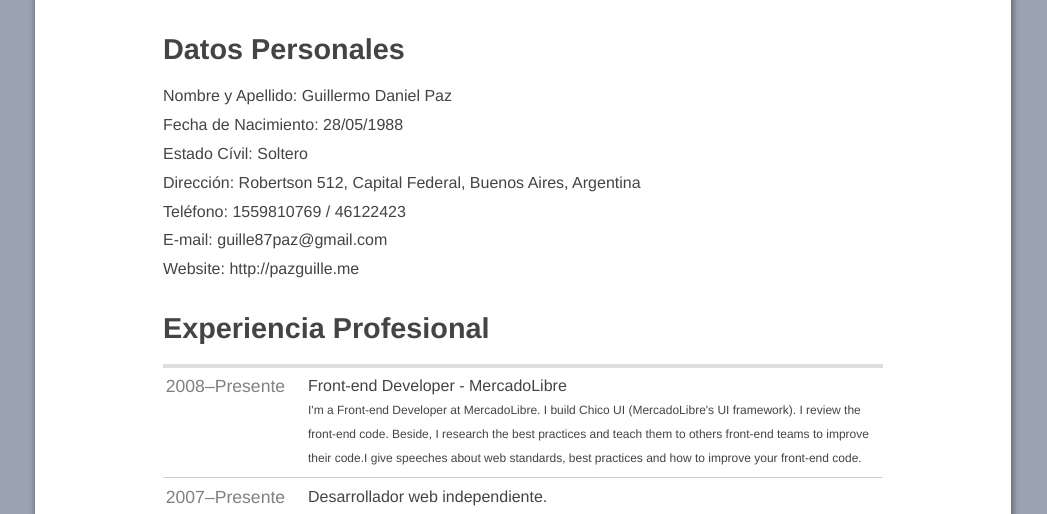
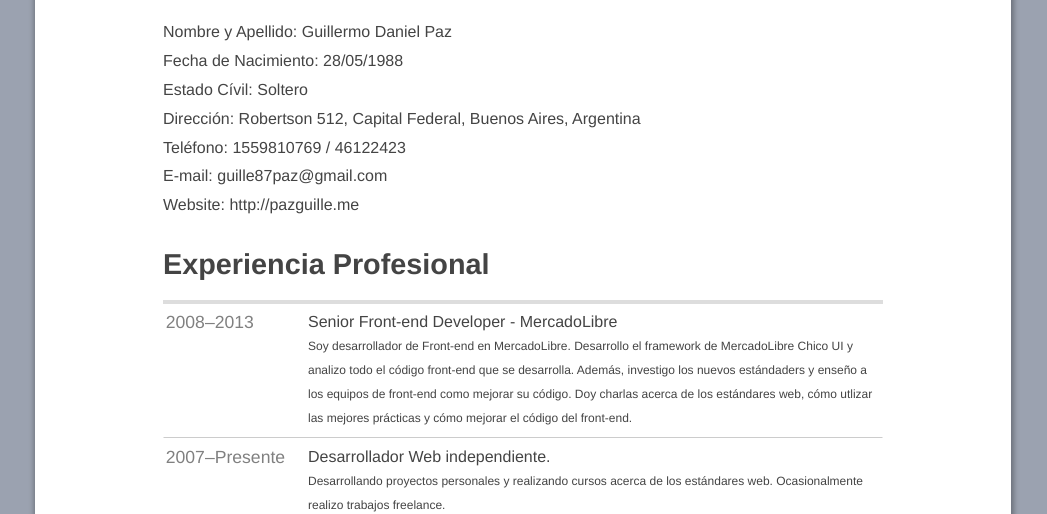
Before and after one commit to pazguille/resume, a plain HTML site: page es/index.html in a window 1280 px wide. Shown: the part 280-794 px from the top of the page, without its empty margins (117-1164 px from the left). Drawn offline with Linux system fonts and the light colour scheme.

Commit message:
Update margins and typos.

```diff
--- a/es/index.html
+++ b/es/index.html
@@ -38,13 +38,13 @@
             <h1>Experiencia Profesional</h1>
             <ol class="timeline">
                 <li>
-                    <p class="date">2008–Presente</p>
-                    <p>Front-end Developer - MercadoLibre</p>
-                    <p class="note">I'm a Front-end Developer at MercadoLibre. I build Chico UI (MercadoLibre's UI framework). I review the front-end code. Beside, I research the best practices and teach them to others front-end teams to improve their code.I give speeches about web standards, best practices and how to improve your front-end code.</p>
+                    <p class="date">2008–2013</p>
+                    <p>Senior Front-end Developer - MercadoLibre</p>
+                    <p class="note">Soy desarrollador de Front-end en MercadoLibre. Desarrollo el framework de MercadoLibre Chico UI y analizo todo el código front-end que se desarrolla. Además, investigo los nuevos estándaders y enseño a los equipos de front-end como mejorar su código. Doy charlas acerca de los estándares web, cómo utlizar las mejores prácticas y cómo mejorar el código del front-end.</p>
                 </li>
                 <li>
                     <p class="date">2007–Presente</p>
-                    <p>Desarrollador web independiente.</p>
+                    <p>Desarrollador Web independiente.</p>
                     <p class="note">Desarrollando proyectos personales y realizando cursos acerca de los estándares web. Ocasionalmente realizo trabajos freelance.</p>
                 </li>
                 <li>
--- a/styles.css
+++ b/styles.css
@@ -8,7 +8,7 @@ html {
 
 body {
     width: 45em;
-    padding: 7em 10%;
+    padding: 3em 10%;
     margin: 1em auto;
     background: white;
     box-shadow: 1px 1px 5px 2px rgba(0,0,0,.3);
```
Also changed, not shown: index.html (+1 -1 lines).
